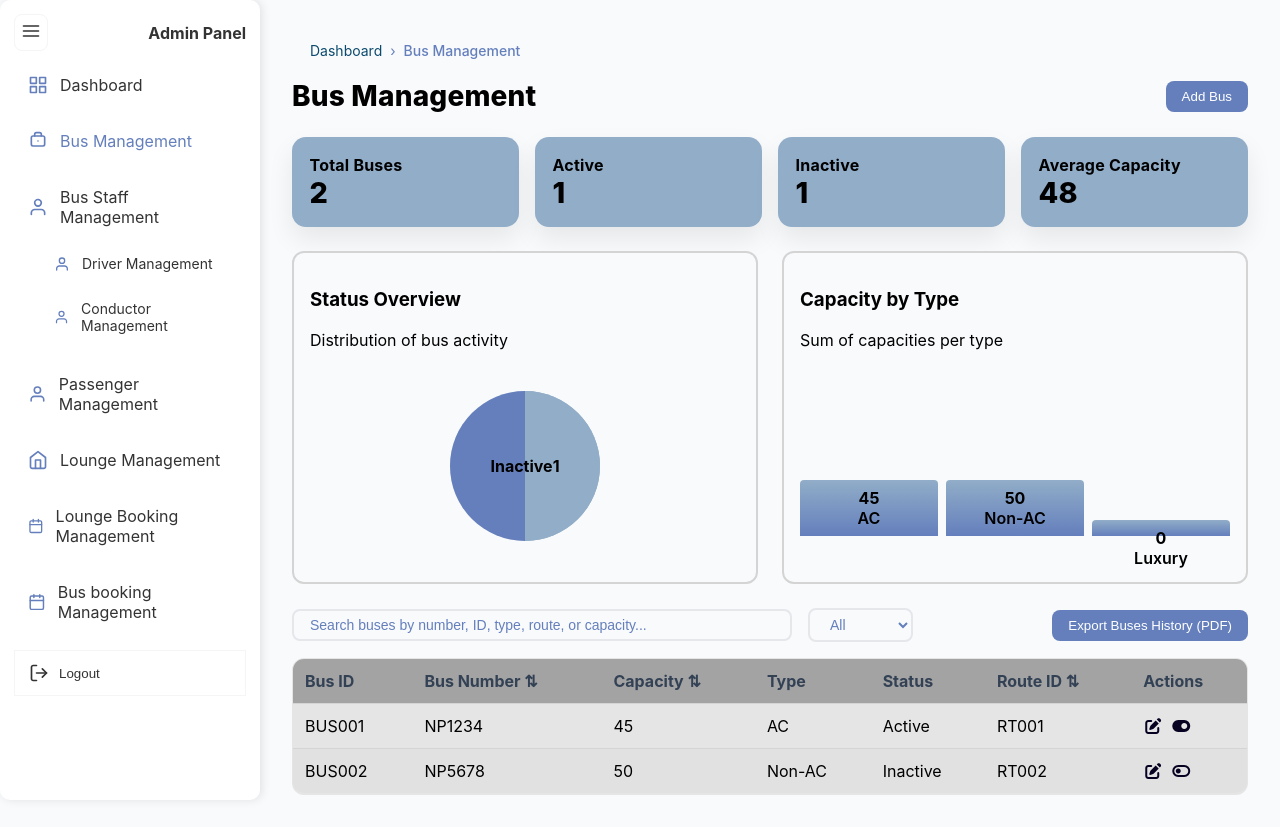
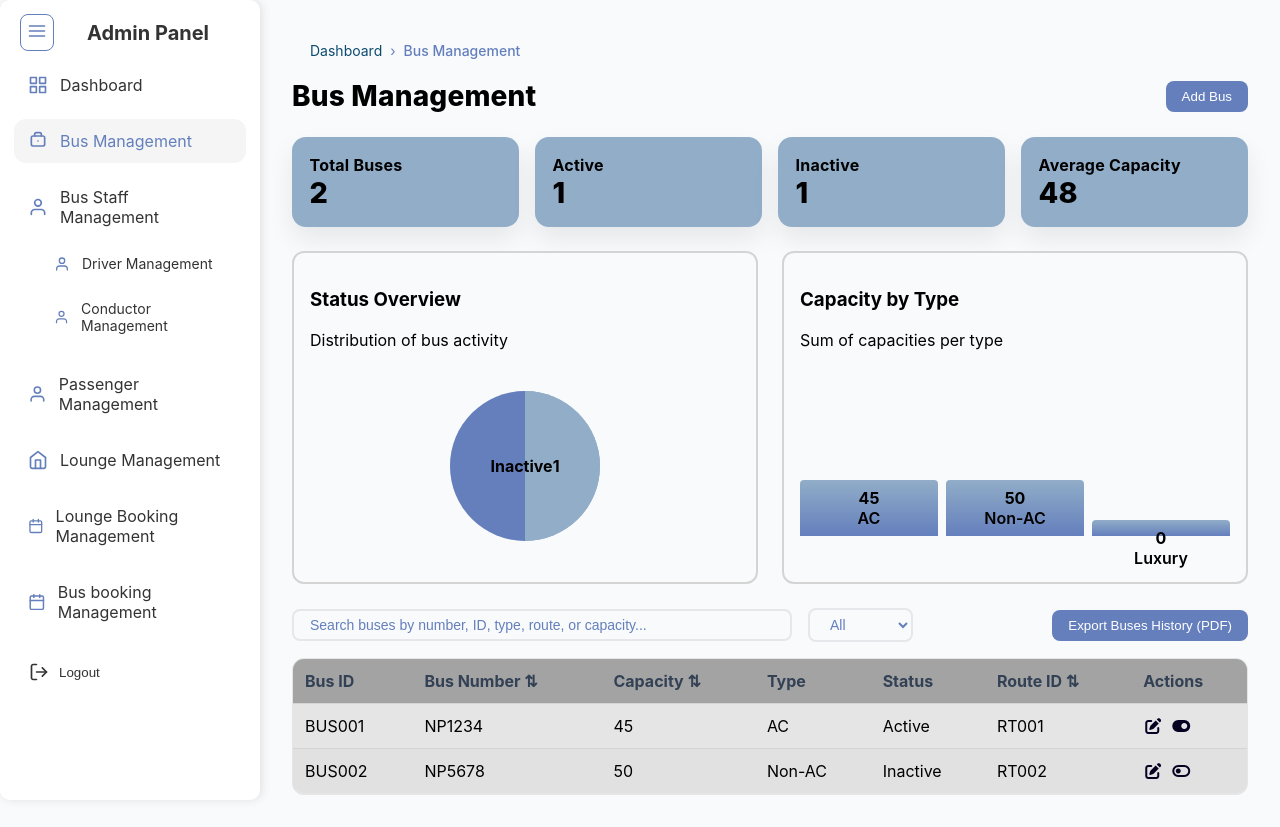
Before and after one commit to BusLounge/sts-admin-web-app, an Angular app in the folder frontend/my-angular-app/: page /bus-management in a window 1280 px wide. Built offline with nearby package versions, Linux system fonts and the light colour scheme.

Commit message:
`Refactor sidebar component HTML and SCSS files` BLRS -87

```diff
--- a/frontend/my-angular-app/src/app/shared/components/sidebar/sidebar.component.html
+++ b/frontend/my-angular-app/src/app/shared/components/sidebar/sidebar.component.html
@@ -34,7 +34,7 @@
           <span *ngIf="sidebarOpen">Bus Management</span>
         </a>
       </li>
-      <li class="nav-item" [class.active]="currentPage === 'driver-management' || currentPage === 'conductor-management' || currentPage === 'staff-management'">
+      <li class="nav-item" [class.active]="currentPage === 'driver-management' || currentPage === 'conductor-management'">
         <a class="nav-link">
           <svg width="20" height="20" viewBox="0 0 24 24" fill="none" xmlns="http://www.w3.org/2000/svg">
             <path d="M20 21V19C20 17.9391 19.5786 16.9217 18.8284 16.1716C18.0783 15.4214 17.0609 15 16 15H8C6.93913 15 5.92172 15.4214 5.17157 16.1716C4.42143 16.9217 4 17.9391 4 19V21" stroke="currentColor" stroke-width="2" stroke-linecap="round" stroke-linejoin="round"/>
--- a/frontend/my-angular-app/src/app/shared/components/sidebar/sidebar.component.scss
+++ b/frontend/my-angular-app/src/app/shared/components/sidebar/sidebar.component.scss
@@ -12,15 +12,16 @@
   box-shadow: 2px 0 10px rgba(0, 0, 0, 0.1);
 }
 .sidebar-collapsed { width: 72px; }
-.sidebar-header { display: flex; align-items: center; justify-content: space-between; margin-bottom: 10px; }
-.logo { display: flex; align-items: center; gap: 1px; font-weight: 700; }
+.sidebar-header { display: flex; align-items: center; justify-content:left; margin-bottom: 10px;gap:32px; }
+.logo { display: flex; align-items: center; gap: 1px; font-weight: 700;padding-left:1px;font-size: 20px; }
 .toggle-btn {
   background: transparent;
-  color: var(--color-text-secondary);
-  border: 1px solid var(--color-background-dark-secondary);
+  color: var(--color-buttns-light);
+  border: 1px solid var(--color-buttns-light);
   border-radius: 8px;
   padding: 6px;
   cursor: pointer;
+  margin-left: 6px;
 }
 .sidebar-nav .nav-list { list-style: none; padding: 0; margin: 12px 0 0; display: grid; gap: 12px; }
 .nav-item .nav-link {
@@ -56,8 +57,13 @@
 }
 
 .nav-item.active .nav-link {
-  color: var(--color-text-muted);
+  background: var(--sidebar-hover);
+  color: var(--sidebar-active);
   font-weight: normal;
+
+  svg {
+    color: var(--sidebar-active);
+  }
 }
 .nav-item .nav-link:hover { filter: brightness(1.05); }
 
@@ -99,8 +105,13 @@
   }
 
   &.active {
-      color: var(--color-text-muted);
+    background: var(--sidebar-hover);
+    color: var(--sidebar-active);
     font-weight: normal;
+
+    svg {
+      color: var(--sidebar-active);
+    }
   }
 }
 }
@@ -109,10 +120,10 @@
   display: flex;
   align-items: center;
   gap: 10px;
-  padding: 12px 14px;
+  padding: 12px 15px;
   background: var(--color-background-dark-primary);
   color: var(--color-text-secondary);
-  border: 1px solid var(--color-background-dark-secondary);
+  border: 0px solid var(--color-background-dark-secondary);
   width: 100%;
-  box-shadow: 0 1px 2px var(--color-shadow-medium);
+
 }
```
Also changed, not shown: 1 other file (tests, documents, lock files or other folders). Lines whose indentation alone changed are shown as unchanged.
